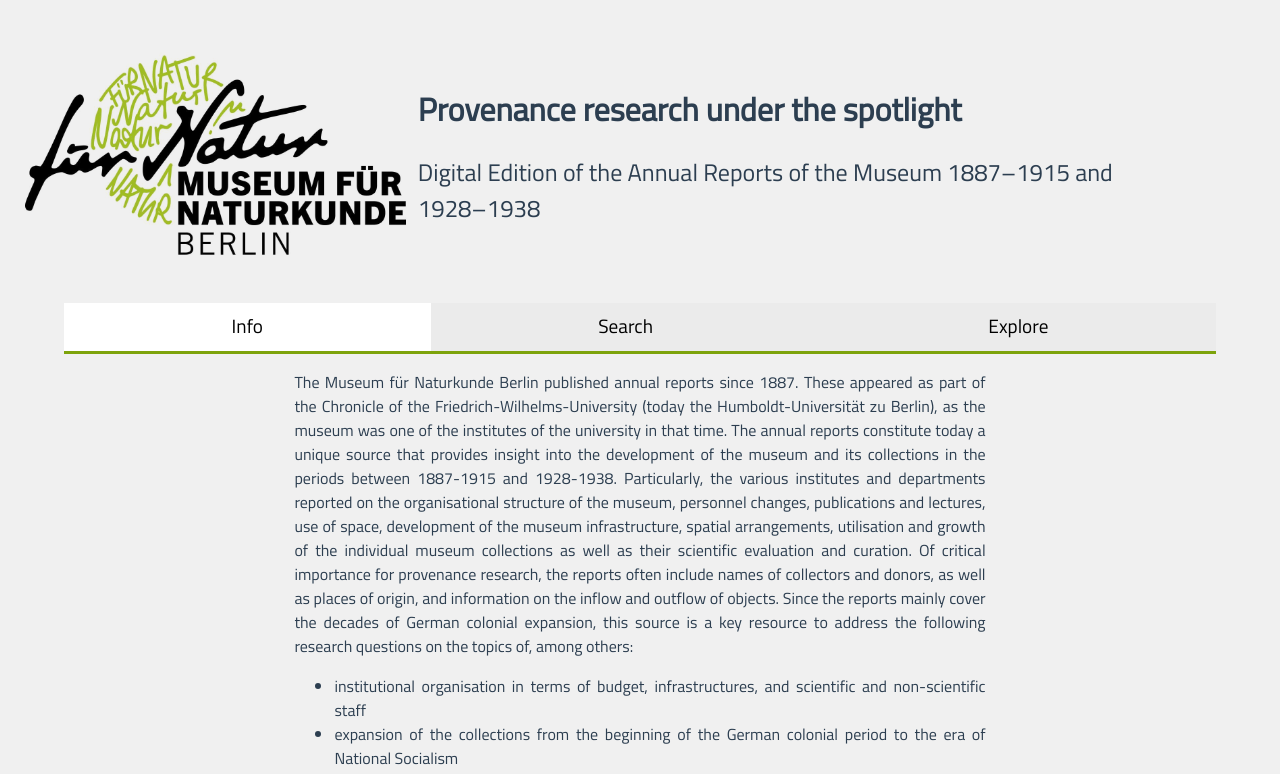
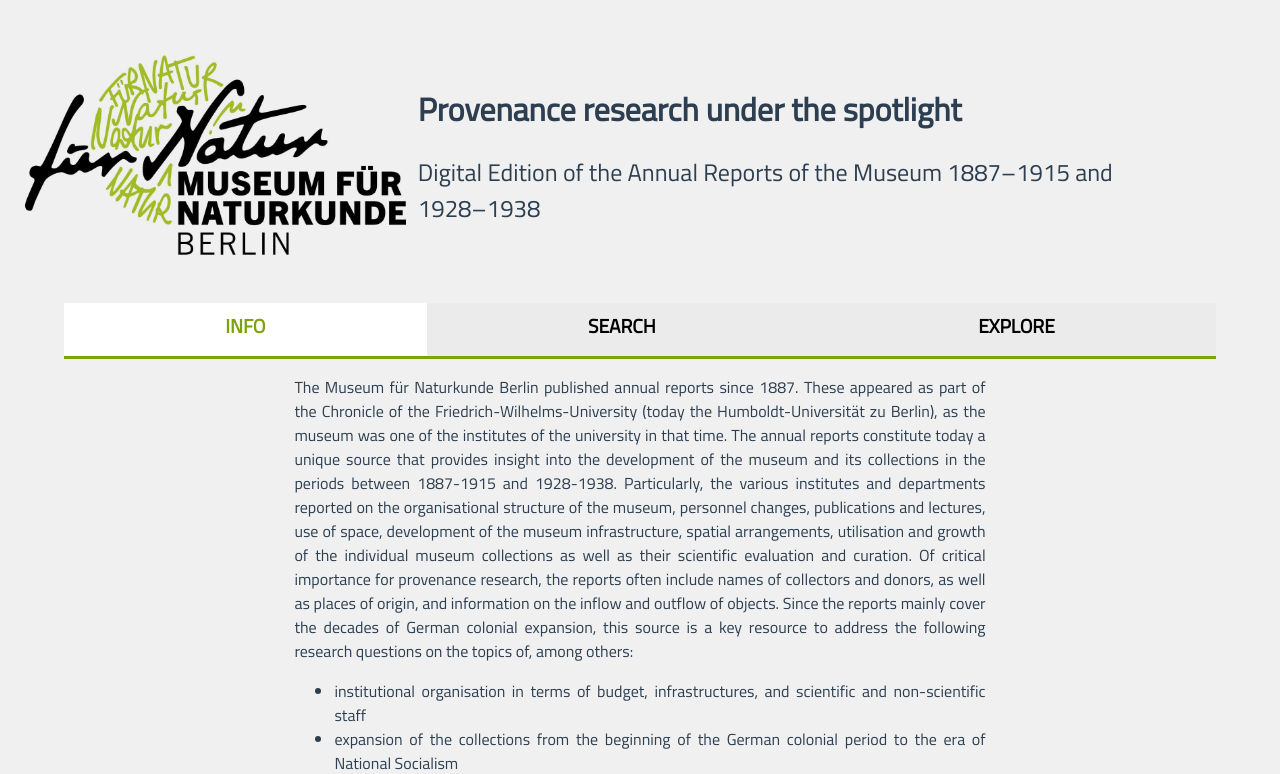
Before and after one commit to marquart/naturkundemuseum-annotation, a Vue app in the folder website/: page / in a window 1280 px wide. Shown: the top 774 px of the page. Built offline with nearby package versions, Linux system fonts and the light colour scheme; no server answers.

Commit message:
Website: loading bar, MfN-style buttons

```diff
--- a/website/src/App.vue
+++ b/website/src/App.vue
@@ -10,10 +10,10 @@
         <div v-show="loadError" class="content errormsg"><strong>ERROR: {{errorMsg}}</strong></div>
         <div class="content" id="navigation">
 
-            <div class="selectmode" :style="[mode === 0 ? focusStyle : unFocusStyle]"   @click="navigate(0)">Info</div>
-            <div class="selectmode" :style="[mode === 1 ? focusStyle : unFocusStyle]"   @click="navigate(1)">Search</div>
+            <div class="selectmode" :style="[mode === 0 ? focusStyle : unFocusStyle]"   @click="navigate(0)">INFO</div>
+            <div class="selectmode" :style="[mode === 1 ? focusStyle : unFocusStyle]"   @click="navigate(1)">SEARCH</div>
             <!--<div class="selectmode" :style="[mode === 2 ? focusStyle : unFocusStyle]"   @click="navigate(2)">Query semantic Web</div>-->
-            <div class="selectmode" :style="[mode === 3 ? focusStyle : unFocusStyle]"   @click="navigate(3)">Explore</div>
+            <div class="selectmode" :style="[mode === 3 ? focusStyle : unFocusStyle]"   @click="navigate(3)">EXPLORE</div>
 
         </div>
         <div class="content">
@@ -43,8 +43,8 @@ export default {
         if (process.env.NODE_ENV == "production") backend = "https://aron-marquart.de/mfn-chronik/assets/";
         else backend =  "./";
         return {
-            focusStyle: {background: '#ffffff'},
-            unFocusStyle: {background: '#EBEBEB'},
+            focusStyle: {background: '#ffffff', color: "#7da30b"},
+            unFocusStyle: {background: '#EBEBEB', },
             mode: 0,
             displayGraphOfEntitity: "",
             displayTextOfEntitity: null,
@@ -199,13 +199,17 @@ export default {
         text-align: center;
         background: #ffffff;
         color: black;
+        font-weight: bold;
         padding-top: 0.5em;
         padding-bottom: 0.5em;
+        border-bottom: 5px solid #00000000;
 
     }
 
     .selectmode:hover {
         cursor: pointer;
+        border-bottom: 5px solid #7da30b;
+        color: #7da30b;
       }
 
     img {
--- a/website/src/components/QueryText.vue
+++ b/website/src/components/QueryText.vue
@@ -3,6 +3,11 @@
         <p>With this form it is possible to search the words annotated so far and/or filter the results by semantic class. Please note: the results list is limited to {{maxSize}} entities in this prototype.</p>
         <EntitySearcher class="searchField" ref="source" :classes="stats.entityClasses" @query="query"/>
         <input type="submit" value="Search" id="button" @click="query"/>
+
+        <div v-show="loading" class="loadingMsg">
+            <img class="loadingSymb" src="../assets/otter-solid.svg" alt="Loading Symbol"/>
+            <p>Searching...</p>
+        </div>
 
         <div id="navigationElements">
             <div v-if="historyCursor>0" class="navigationButton buttonLeft" @click="navigateHistory(-1)">🡸 Go Back</div>
@@ -42,6 +47,7 @@ export default {
     data() {
         return {
             showResults: false,
+            loading: false,
             constrainedClasses: [],
             searchString: '',
             searchClass: '',
@@ -72,10 +78,12 @@ export default {
         },
 
         query() {
+            this.loading = true;
             this.lastSingleEntity = null;
             this.getDataFromComponents();
             this.searchResults = Array.from(this.filterEntities());
             this.pushHistory();
+            this.loading = false;
             this.showResults= true;
 
         },
@@ -190,6 +198,29 @@ export default {
         background: #EBEBEB;
     }
 
+    .loadingMsg {
+        text-align: center;
+    }
+
+    .loadingSymb {
+        display: inline-block;
+        width: 8em;
+        height: 8em;
+
+        animation-name:             loading;
+        animation-duration:         3s;
+        animation-iteration-count:  infinite;
+    }
+
+    @keyframes loading {
+        0% {
+            transform: rotate(0deg);
+        }
+        100% {
+            transform: rotate(360deg);
+        }
+    }
+
     @media screen and (max-width: 700px) {
         .searchField {
             width: 100%;
--- a/website/src/components/TextEntityCard.vue
+++ b/website/src/components/TextEntityCard.vue
@@ -109,6 +109,7 @@ export default {
     }
     .semanticData {
         text-align: center;
+        margin-left: 1ex;
     }
 
     .ncell {
@@ -122,11 +123,12 @@ export default {
     .card {
         display: grid;
         grid-template-columns: auto auto;
-        background: #F6F6F6;
         width: 96%;
         margin-left: 2%;
         margin-bottom: 1.5em;
-        /*border: 0.8ex solid #7da30b77;
+        /*
+        background: #F6F6F6;
+        border: 0.8ex solid #7da30b77;
         border: 1px solid #ffffff;
         border-radius: 2px;
         box-shadow: 6px 6px #CBCBCB;*/
@@ -189,6 +191,7 @@ export default {
         text-align: center;
         padding: 3px;
         border-radius: 6px;
+        border: 1px solid black;
         font-weight: 100;
         display: block;
         margin-top: 2em;
--- a/website/src/components/Visualizations.vue
+++ b/website/src/components/Visualizations.vue
@@ -143,7 +143,7 @@ export default {
         if (0 < this.lengthEntities) {
             return Math.floor(Math.random() * (this.lengthEntities - 1) + 1).toString(); //The maximum is exclusive and the minimum is inclusive
         } else {
-            return '10420';
+            return '9774';
         }
     },
 
```
Also changed, not shown: website/src/assets/otter-solid.svg (added), 1 other file (tests, documents, lock files or other folders).
